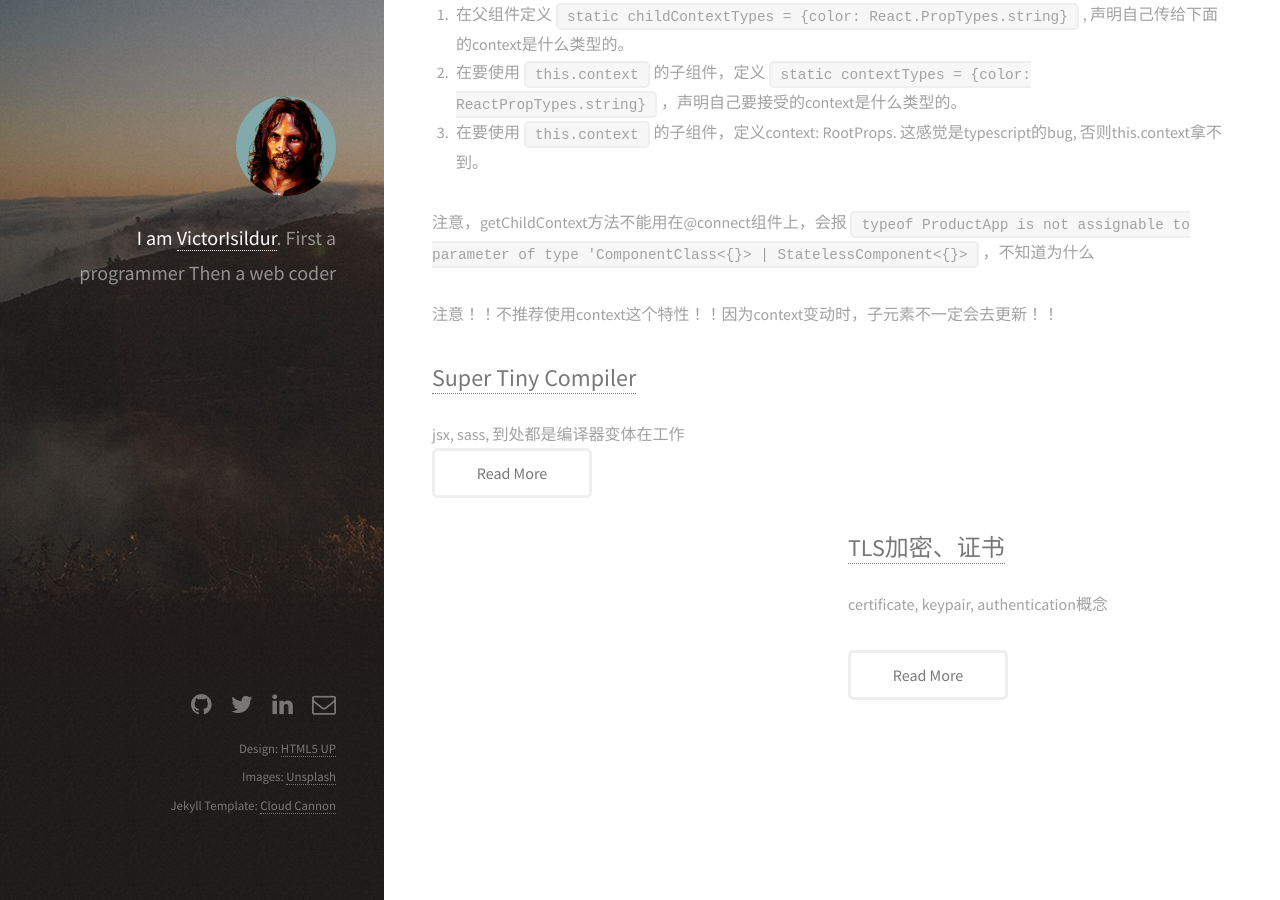
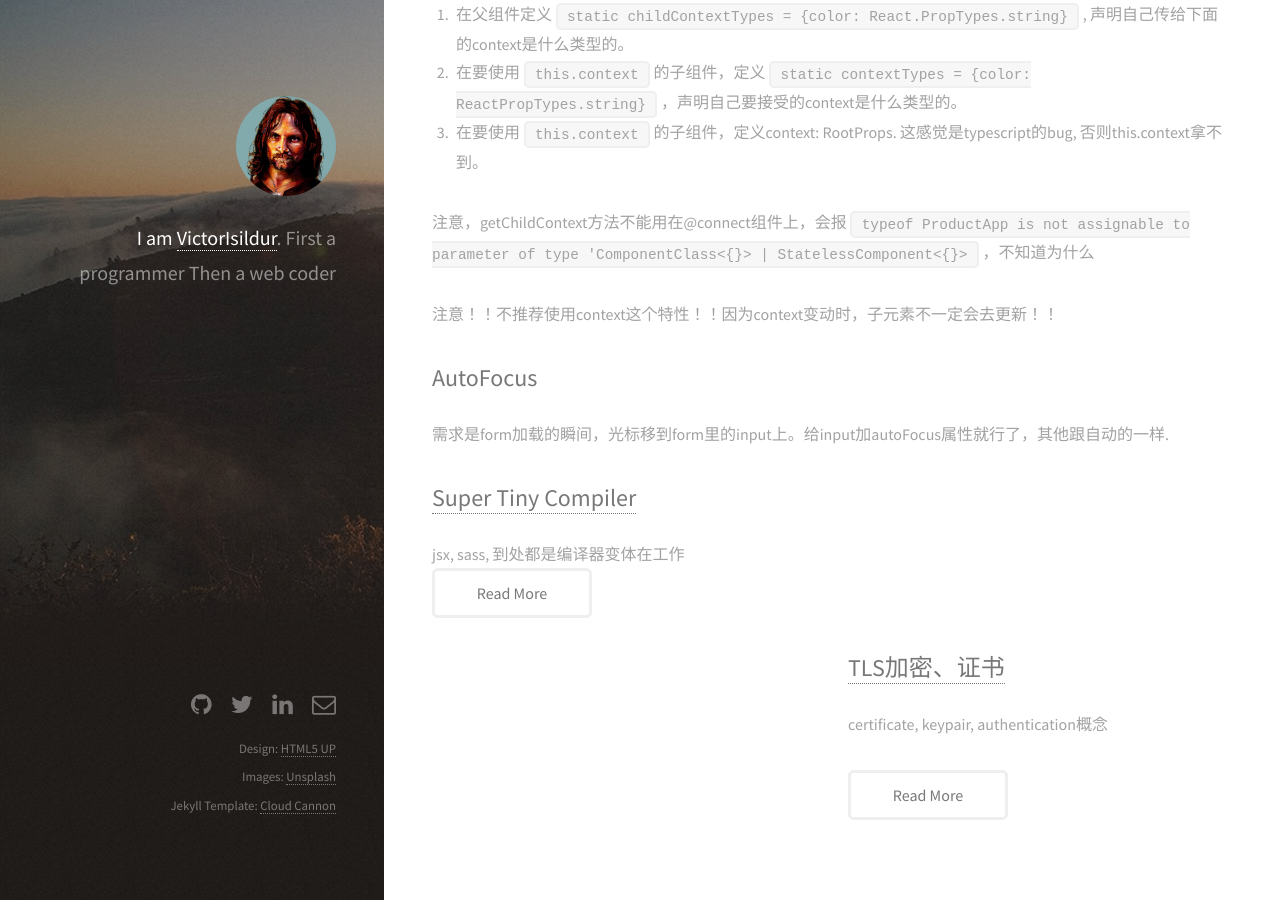
Before and after one commit to victorisildur/victorisildur.github.io, a Jekyll site: the page built from _posts/2016-09-26-typescript.markdown, in a window 1280 px wide and 900 px high, scrolled down 4744 px. Built offline with Jekyll 4.4.1, drawn with Linux system fonts in a browser that asks for light colours; Markdown is read by kramdown in place of the engine named in the settings.

Commit message:
how fiddler catch https

```diff
--- a/_posts/2016-09-26-typescript.markdown
+++ b/_posts/2016-09-26-typescript.markdown
@@ -160,3 +160,7 @@
 注意，getChildContext方法不能用在@connect组件上，会报`typeof ProductApp is not assignable to parameter of type 'ComponentClass<{}> | StatelessComponent<{}>`，不知道为什么
 
 注意！！不推荐使用context这个特性！！因为context变动时，子元素不一定会去更新！！
+
+## AutoFocus
+
+需求是form加载的瞬间，光标移到form里的input上。给input加autoFocus属性就行了，其他跟自动的一样.
--- a/_posts/2016-10-12-tls.markdown
+++ b/_posts/2016-10-12-tls.markdown
@@ -72,3 +72,7 @@
 4. 客户发送张三公钥加密后的随机字符串，张三解密后回传，若一致，则确认张三身份。
 
 实际中的https基本就是solution 3.
+
+## Fiddler如何截获https？
+
+有个文章写得非常清楚，看这里：[http://www.jianshu.com/p/54dd21c50f21](http://www.jianshu.com/p/54dd21c50f21)
```
